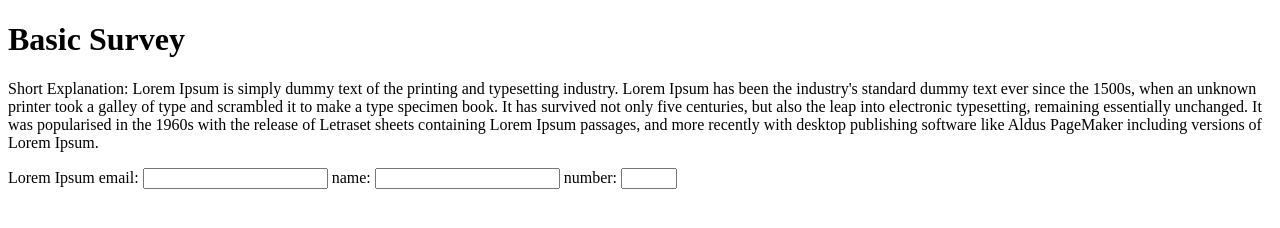
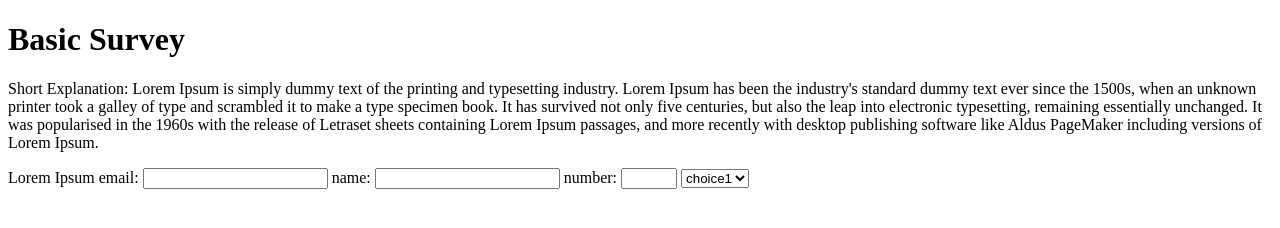
Before and after one commit to Jorge-Montero/form-survey-test, a plain HTML site: page index.html in a window 1280 px wide. Drawn offline with Linux system fonts and the light colour scheme.

Commit message:
12 - dropdown added

```diff
--- a/index.html
+++ b/index.html
@@ -15,6 +15,12 @@
         <input type="text" id="name" required/>
         <label for="number" id="number-label">number: </label>
         <input type="number" id="number" min="3" max="12"/>
+        <select name="dropdown" id="dropdown">
+            <option value="choice1">choice1</option>
+            <option value="choice2">choice2</option>
+            <option value="choice3">choice3</option>
+            <option value="choice4">choice4</option>
+        </select>
     </form>
     <script src="https://cdn.freecodecamp.org/testable-projects-fcc/v1/bundle.js"></script>
 </body>
```
